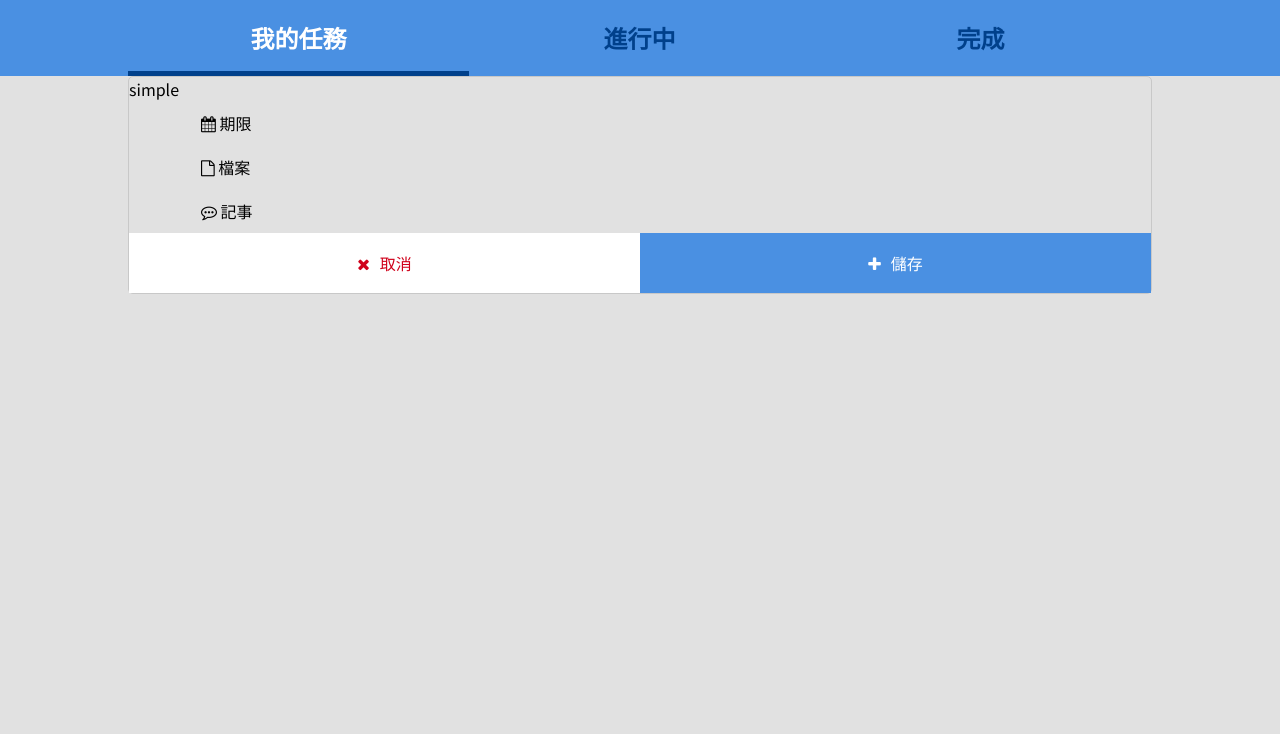
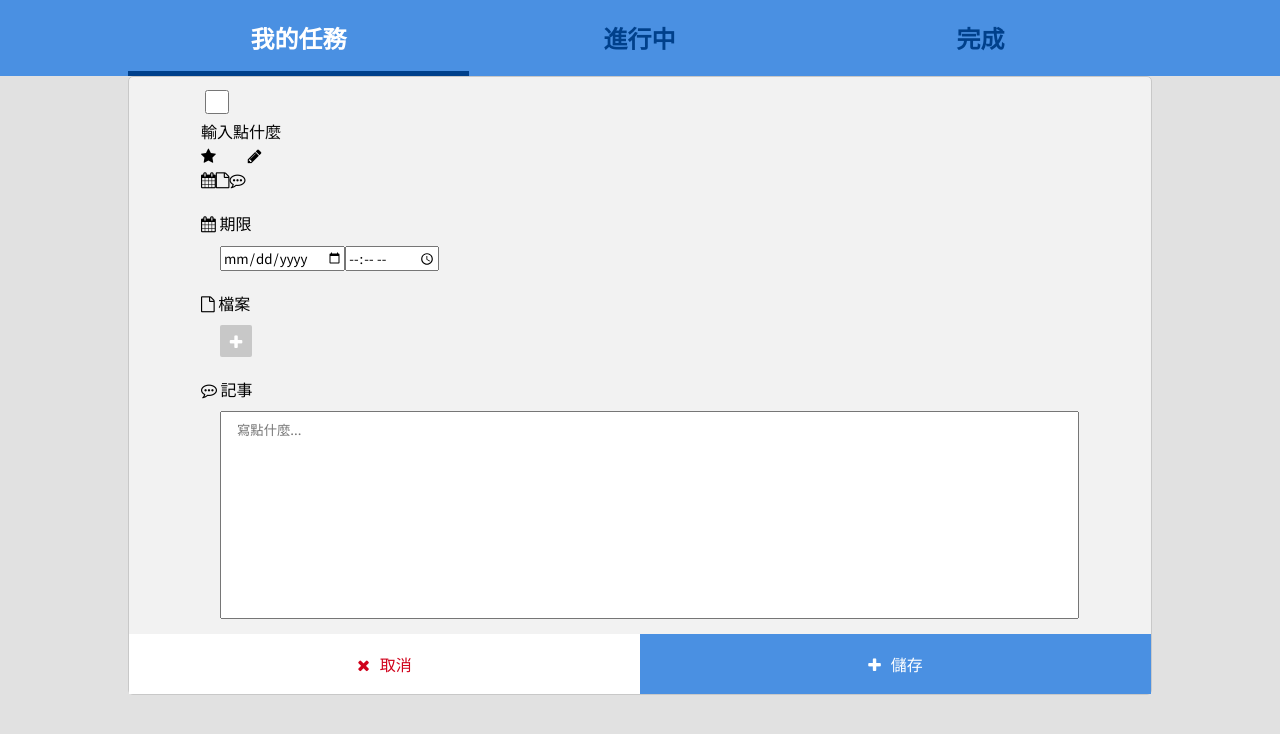
Before and after one commit to tso1158687/f2e-w1, an Angular app: page /my-task in a window 1280 px wide. Shown: the top 734 px of the page. Built offline with nearby package versions, Linux system fonts and the light colour scheme.

Commit message:
頁面快刻完了

```diff
--- a/src/app/my-tasks/my-tasks.component.html
+++ b/src/app/my-tasks/my-tasks.component.html
@@ -1,26 +1,49 @@
 <div class="task">
-  <div class="task-simple">simple</div>
+  <div class="task-simple">
+    <div class="task-main">
+      <input type="checkbox" name="" id="">
+      <div class="text">輸入點什麼</div>
+      <div class="function">
+          <i class="fa fa-star" aria-hidden="true"></i>
+          <i class="fa fa-pencil" aria-hidden="true"></i>
+      </div>
+    </div>
+    <div class="task-simpl-info">
+      <i class="fa fa-calendar" aria-hidden="true"></i>
+      <i class="fa fa-file-o" aria-hidden="true"></i>
+      <i class="fa fa-commenting-o" aria-hidden="true"></i>
+    </div>
+  </div>
   <div class="task-detail">
     <div class="cate">
       <div class="cate-title">
         <i class="fa fa-calendar" aria-hidden="true"></i>
         期限
       </div>
-      <div class="cate-content"></div>
+      <div class="cate-content">
+        <input type="date" name="" id="">
+        <input type="time" name="" id="">
+      </div>
     </div>
     <div class="cate">
       <div class="cate-title">
         <i class="fa fa-file-o" aria-hidden="true"></i>
         檔案
       </div>
-      <div class="cate-content"></div>
+      <div class="cate-content">
+        <span class="add-file">
+          <i class="fa fa-plus" aria-hidden="true"></i>
+        </span>
+      </div>
     </div>
     <div class="cate">
       <div class="cate-title">
         <i class="fa fa-commenting-o" aria-hidden="true"></i>
         記事
       </div>
-      <div class="cate-content"></div>
+      <div class="cate-content">
+        <textarea placeholder="寫點什麼..." name="" id="" cols="30" rows="10"></textarea>
+      </div>
     </div>
     <div class="bottom">
       <div>
--- a/src/styles.scss
+++ b/src/styles.scss
@@ -95,9 +95,54 @@ header {
 .task {
   border-radius: 5px;
   border: 1px solid $middleGray;
+  background-color: $lightGray;
+
+  .task-simple{
+    padding: 10px 72px;
+    .task-main{
+      input[type=checkbox]{
+        width: 24px;
+        height: 24px;
+        background-color: $white;
+        box-shadow: none;
+      }
+      .text{
+
+      }
+      .function{
+        i{
+          padding-right: 32px;
+        }
+      }
+    }
+    .task-simple-info{
+
+    }
+  }
   .task-detail {
     .cate{
       padding: 10px 72px;
+      .cate-content{
+        padding-top: 10px;
+        padding-left: 19px;
+        .add-file{
+          display: inline-block;
+          width: 32px;
+          height: 32px;
+          background-color: $middleGray;
+          text-align: center;
+          line-height: 32px;
+          border-radius: 2px;
+          i{
+            color: $white;
+          }
+        }
+        textarea{
+          width: 100%;
+          resize: none;
+          padding: 8px 16px;
+        }
+      }
     }
     .bottom {
       width: 100%;
```
